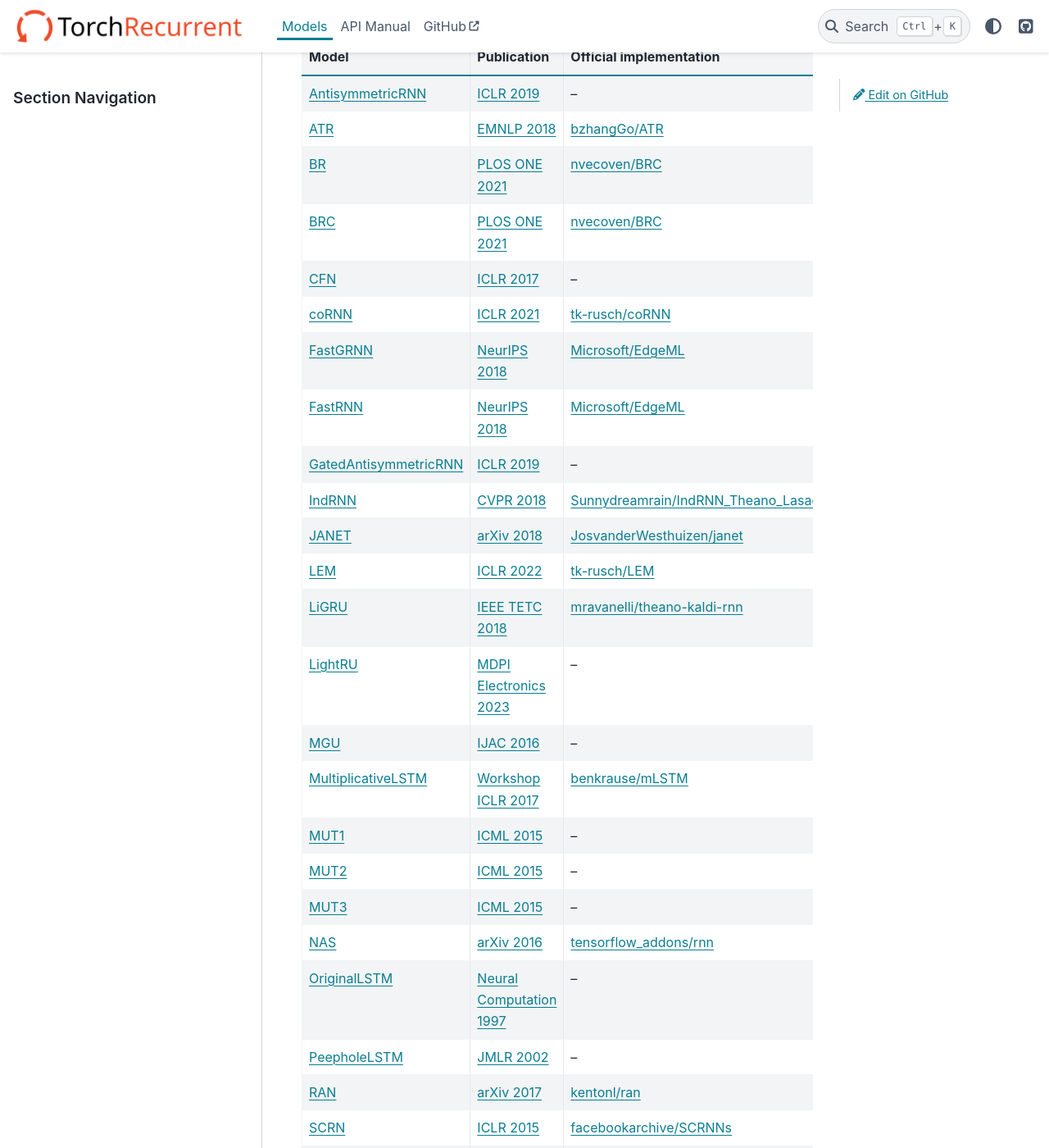
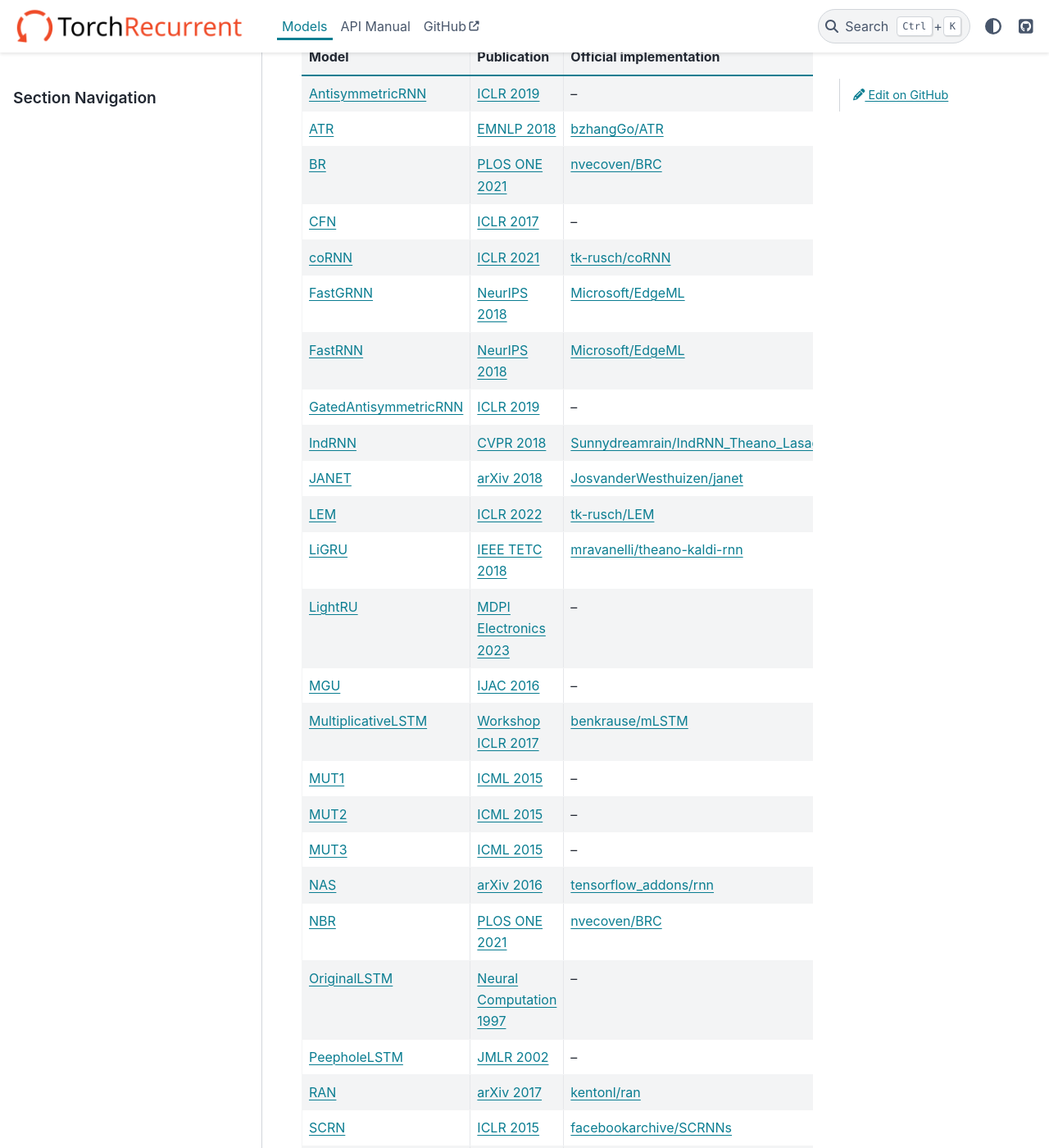
Before and after one commit to MartinuzziFrancesco/torchrecurrent, a Sphinx documentation site: the page built from docs/models.rst, in a window 1280 px wide and 1400 px high, scrolled down 363 px. Shown: the whole window at 82% size. Built offline with Sphinx 7.4.7 and the PyData theme 0.15.4, drawn with Linux system fonts in a browser that asks for light colours; some of the changed lines change nothing that is shown.

Commit message:
fix: correct docs for NBR

```diff
--- a/docs/models.rst
+++ b/docs/models.rst
@@ -24,9 +24,6 @@ references and official implementations where available.
      - `EMNLP 2018 <https://arxiv.org/abs/1810.12546>`__
      - `bzhangGo/ATR <https://github.com/bzhangGo/ATR>`__
    * - :doc:`BR <generated/torchrecurrent.BR>`
-     - `PLOS ONE 2021 <https://doi.org/10.1371/journal.pone.0252676>`__
-     - `nvecoven/BRC <https://github.com/nvecoven/BRC>`__
-   * - :doc:`BRC <generated/torchrecurrent.BR>`
      - `PLOS ONE 2021 <https://doi.org/10.1371/journal.pone.0252676>`__
      - `nvecoven/BRC <https://github.com/nvecoven/BRC>`__
    * - :doc:`CFN <generated/torchrecurrent.CFN>`
@@ -77,6 +74,9 @@ references and official implementations where available.
    * - :doc:`NAS <generated/torchrecurrent.NAS>`
      - `arXiv 2016 <https://arxiv.org/abs/1611.01578>`__
      - `tensorflow_addons/rnn <https://github.com/tensorflow/addons/blob/v0.20.0/tensorflow_addons/rnn/nas_cell.py#L29-L236>`__
+   * - :doc:`NBR <generated/torchrecurrent.NBR>`
+     - `PLOS ONE 2021 <https://doi.org/10.1371/journal.pone.0252676>`__
+     - `nvecoven/BRC <https://github.com/nvecoven/BRC>`__
    * - :doc:`OriginalLSTM <generated/torchrecurrent.OriginalLSTM>`
      - `Neural Computation 1997 <https://ieeexplore.ieee.org/abstract/document/6795963>`__
      - –
```
